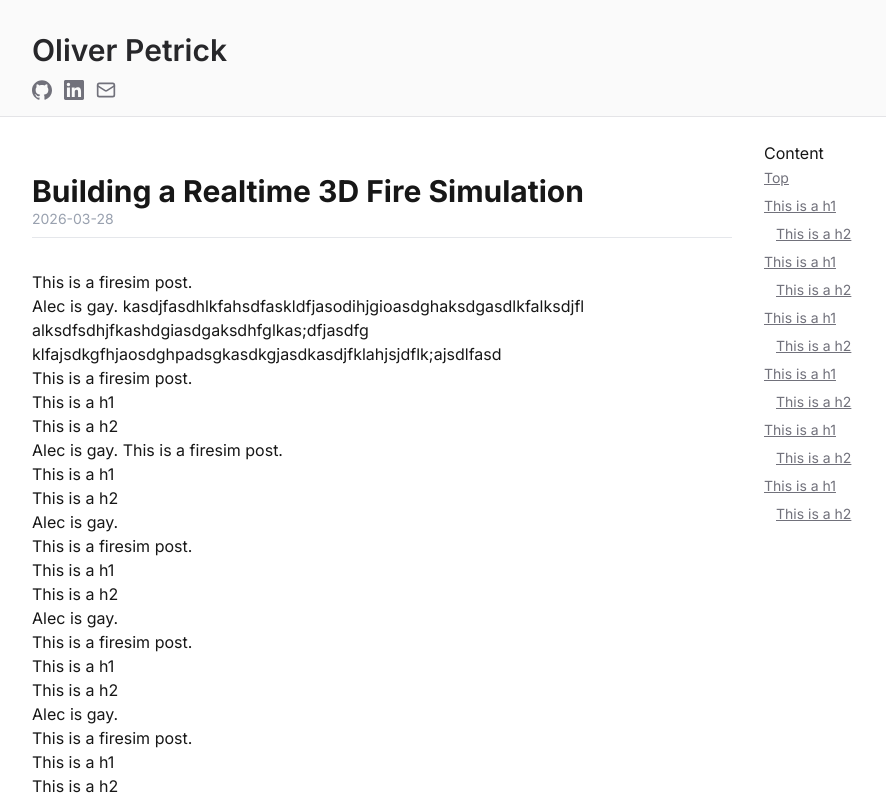
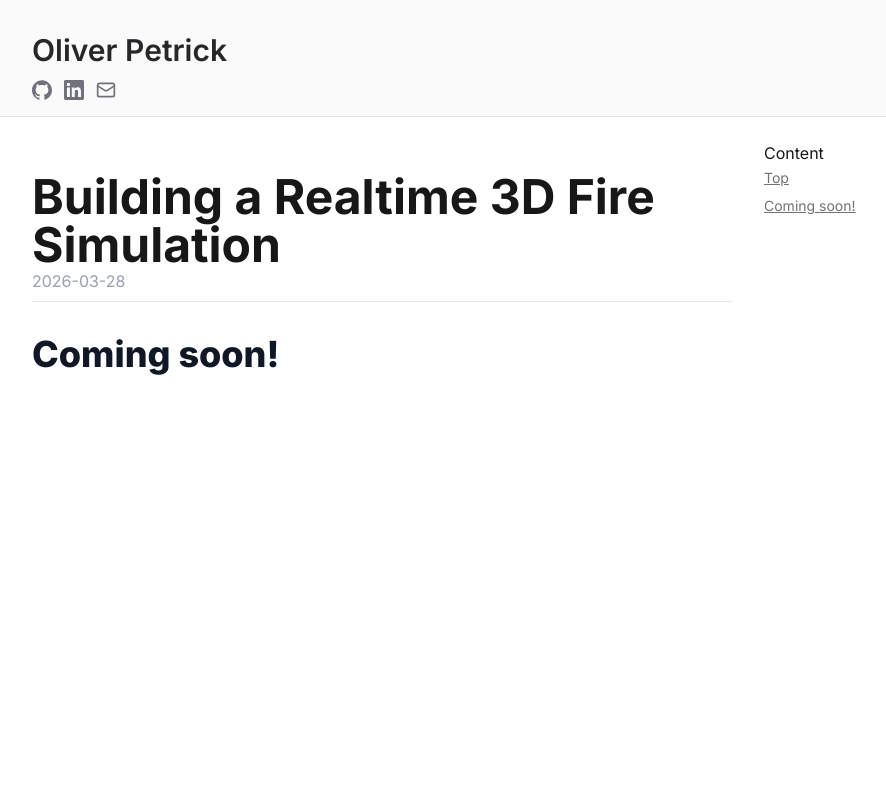
Before and after one commit to olliep24/personal-website-revamp, a Next.js app: page /blog/firesim in a window 1280 px wide. Shown: the top 800 px of the page, without its empty margins (120-1006 px from the left). Built offline with nearby package versions, Linux system fonts and the light colour scheme.

Commit message:
Removed testing text from mdx files

```diff
--- a/app/blog/[slug]/page.tsx
+++ b/app/blog/[slug]/page.tsx
@@ -20,15 +20,15 @@ export default async function Page({
     <div className="flex gap-8">
       <div className="w-3/4">
         <div className="my-8">
-          <h1 className="text-3xl font-bold">
+          <h1 className="text-5xl font-bold">
             {metadata.title}
           </h1>
-          <h2 className="text-sm text-gray-400">
+          <h2 className="text-gray-400">
             {metadata.date}
           </h2>
           <hr className="my-2 border-gray-200" />
         </div>
-        <article className="prose">
+        <article className="prose max-w-none">
           <Post />
         </article>
       </div>
--- a/app/globals.css
+++ b/app/globals.css
@@ -1,4 +1,5 @@
 @import "tailwindcss";
+@plugin "@tailwindcss/typography";
 
 :root {
   --background: #ffffff;
--- a/app/markdown/blog-posts/firesim.mdx
+++ b/app/markdown/blog-posts/firesim.mdx
@@ -4,102 +4,4 @@ title: "Building a Realtime 3D Fire Simulation"
 date: "2026-03-28"
 ---
 
-This is a firesim post.
-
-
-Alec is gay. kasdjfasdhlkfahsdfaskldfjasodihjgioasdghaksdgasdlkfalksdjfl alksdfsdhjfkashdgiasdgaksdhfglkas;dfjasdfg
-klfajsdkgfhjaosdghpadsgkasdkgjasdkasdjfklahjsjdflk;ajsdlfasd
-
-This is a firesim post.
-
-# This is a h1
-
-## This is a h2
-Alec is gay.
-This is a firesim post.
-
-# This is a h1
-
-## This is a h2
-Alec is gay.
-
-This is a firesim post.
-
-# This is a h1
-
-## This is a h2
-Alec is gay.
-
-This is a firesim post.
-
-# This is a h1
-
-## This is a h2
-Alec is gay.
-
-
-This is a firesim post.
-
-# This is a h1
-
-## This is a h2
-Alec is gay.
-This is a firesim post.
-
-# This is a h1
-
-## This is a h2
-Alec is gay.
-
-
-Alec is gay. kasdjfasdhlkfahsdfaskldfjasodihjgioasdghaksdgasdlkfalksdjfl
-Alec is gay. kasdjfasdhlkfahsdfaskldfjasodihjgioasdghaksdgasdlkfalksdjfl
-Alec is gay. kasdjfasdhlkfahsdfaskldfjasodihjgioasdghaksdgasdlkfalksdjfl
-Alec is gay. kasdjfasdhlkfahsdfaskldfjasodihjgioasdghaksdgasdlkfalksdjfl
-Alec is gay. kasdjfasdhlkfahsdfaskldfjasodihjgioasdghaksdgasdlkfalksdjfl
-Alec is gay. kasdjfasdhlkfahsdfaskldfjasodihjgioasdghaksdgasdlkfalksdjfl
-Alec is gay. kasdjfasdhlkfahsdfaskldfjasodihjgioasdghaksdgasdlkfalksdjfl
-Alec is gay. kasdjfasdhlkfahsdfaskldfjasodihjgioasdghaksdgasdlkfalksdjfl
-Alec is gay. kasdjfasdhlkfahsdfaskldfjasodihjgioasdghaksdgasdlkfalksdjfl
-Alec is gay. kasdjfasdhlkfahsdfaskldfjasodihjgioasdghaksdgasdlkfalksdjfl
-Alec is gay. kasdjfasdhlkfahsdfaskldfjasodihjgioasdghaksdgasdlkfalksdjfl
-Alec is gay. kasdjfasdhlkfahsdfaskldfjasodihjgioasdghaksdgasdlkfalksdjfl
-Alec is gay. kasdjfasdhlkfahsdfaskldfjasodihjgioasdghaksdgasdlkfalksdjfl
-alksdfsdhjfkashdgiasdgaksdhfglkas;dfjasdfg
-klfajsdkgfhjaosdghpadsgkasdkgjasdkasdjfklahjsjdflk;ajsdlfasd
-
-alksdfsdhjfkashdgiasdgaksdhfglkas;dfjasdfg
-klfajsdkgfhjaosdghpadsgkasdkgjasdkasdjfklahjsjdflk;ajsdlfasd
-
-alksdfsdhjfkashdgiasdgaksdhfglkas;dfjasdfg
-klfajsdkgfhjaosdghpadsgkasdkgjasdkasdjfklahjsjdflk;ajsdlfasd
-
-alksdfsdhjfkashdgiasdgaksdhfglkas;dfjasdfg
-klfajsdkgfhjaosdghpadsgkasdkgjasdkasdjfklahjsjdflk;ajsdlfasd
-
-alksdfsdhjfkashdgiasdgaksdhfglkas;dfjasdfg
-klfajsdkgfhjaosdghpadsgkasdkgjasdkasdjfklahjsjdflk;ajsdlfasd
-
-alksdfsdhjfkashdgiasdgaksdhfglkas;dfjasdfg
-klfajsdkgfhjaosdghpadsgkasdkgjasdkasdjfklahjsjdflk;ajsdlfasd
-
-alksdfsdhjfkashdgiasdgaksdhfglkas;dfjasdfg
-klfajsdkgfhjaosdghpadsgkasdkgjasdkasdjfklahjsjdflk;ajsdlfasd
-
-alksdfsdhjfkashdgiasdgaksdhfglkas;dfjasdfg
-klfajsdkgfhjaosdghpadsgkasdkgjasdkasdjfklahjsjdflk;ajsdlfasd
-
-alksdfsdhjfkashdgiasdgaksdhfglkas;dfjasdfg
-klfajsdkgfhjaosdghpadsgkasdkgjasdkasdjfklahjsjdflk;ajsdlfasd
-
-alksdfsdhjfkashdgiasdgaksdhfglkas;dfjasdfg
-klfajsdkgfhjaosdghpadsgkasdkgjasdkasdjfklahjsjdflk;ajsdlfasd
-
-alksdfsdhjfkashdgiasdgaksdhfglkas;dfjasdfg
-klfajsdkgfhjaosdghpadsgkasdkgjasdkasdjfklahjsjdflk;ajsdlfasd
-
-alksdfsdhjfkashdgiasdgaksdhfglkas;dfjasdfg
-klfajsdkgfhjaosdghpadsgkasdkgjasdkasdjfklahjsjdflk;ajsdlfasd
-
-alksdfsdhjfkashdgiasdgaksdhfglkas;dfjasdfg
-klfajsdkgfhjaosdghpadsgkasdkgjasdkasdjfklahjsjdflk;ajsdlfasd
+# Coming soon!
--- a/app/markdown/blog-posts/learning-vim.mdx
+++ /dev/null
@@ -1,5 +0,0 @@
----
-slug: "learning-vim"
-title: "Learning Vim Motions in 2026"
-date: "2026-04-20"
----
```
